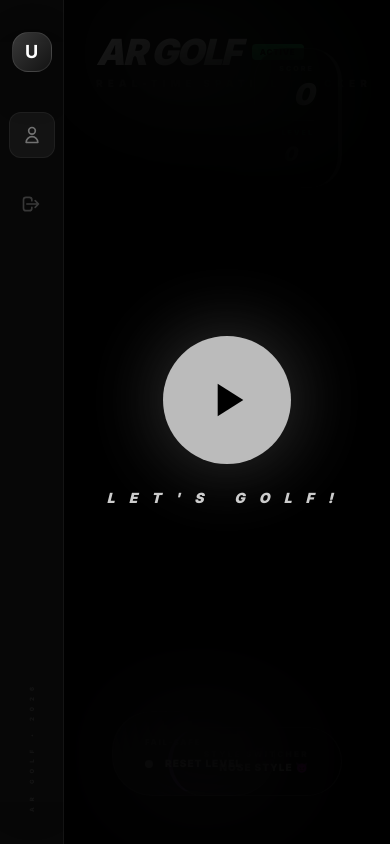
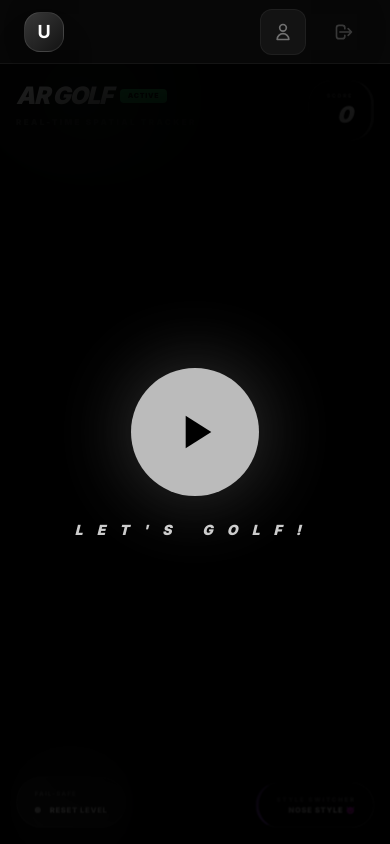
Before and after one commit to Sanam469/nextJS, a Next.js app: page /profile in a window 390 px wide. Built offline with nearby package versions, Linux system fonts and the light colour scheme.

Commit message:
feat: implement signup and login pages, user profile view, and Mediapipe-powered ARGolf game component

```diff
--- a/src/app/profile/page.tsx
+++ b/src/app/profile/page.tsx
@@ -8,7 +8,13 @@ import ARGolf from "@/components/ARGolf";
 
 export default function ProfilePage() {
     const router = useRouter()
-    const [data, setData] = useState("nothing")
+    const [data, setData] = useState<any>({
+        username: "",
+        email: "",
+        _id: ""
+    })
+
+    const [showDetails, setShowDetails] = useState(false)
 
     const logout = async () => {
         try {
@@ -24,25 +30,26 @@ export default function ProfilePage() {
     const getUserDetails = async () => {
         const res = await axios.get('/api/users/me')
         console.log(res.data);
-        setData(res.data.data._id)
+        setData(res.data.data)
+        setShowDetails(true)
     }
 
     return (
-        <div className="flex h-screen w-screen overflow-hidden bg-[#050505] text-white selection:bg-white/20">
-            {/* Slim Premium Sidebar */}
-            <aside className="w-16 lg:w-20 border-r border-white/5 bg-white/[0.01] backdrop-blur-3xl flex flex-col items-center py-8 z-50">
-                <div className="w-10 h-10 rounded-2xl bg-gradient-to-br from-white/20 to-white/5 flex items-center justify-center text-lg font-bold mb-10 border border-white/10 shadow-2xl">
-                    {data !== 'nothing' ? data.substring(0, 1).toUpperCase() : "U"}
+        <div className="flex h-screen w-screen overflow-hidden bg-[#050505] text-white selection:bg-white/20 flex-col lg:flex-row">
+            {/* Slim Premium Sidebar - Responsive */}
+            <aside className="w-full lg:w-20 h-16 lg:h-full border-b lg:border-b-0 lg:border-r border-white/5 bg-white/[0.01] backdrop-blur-3xl flex lg:flex-col items-center justify-between lg:justify-start px-6 lg:px-0 lg:py-8 z-50">
+                <div className="w-10 h-10 rounded-2xl bg-gradient-to-br from-white/20 to-white/5 flex items-center justify-center text-lg font-bold lg:mb-10 border border-white/10 shadow-2xl">
+                    {data.username ? data.username.substring(0, 1).toUpperCase() : "U"}
                 </div>
 
-                <nav className="flex-1 flex flex-col gap-6">
+                <nav className="flex lg:flex-col gap-4 lg:gap-6">
                     <button
                         onClick={getUserDetails}
                         className="p-3 rounded-xl bg-white/5 border border-white/5 hover:bg-white/10 transition-all group relative"
                         title="Account ID"
                     >
                         <svg className="w-5 h-5 text-white/40 group-hover:text-white" fill="none" stroke="currentColor" viewBox="0 0 24 24"><path strokeLinecap="round" strokeLinejoin="round" strokeWidth="2" d="M16 7a4 4 0 11-8 0 4 4 0 018 0zM12 14a7 7 0 00-7 7h14a7 7 0 00-7-7z"></path></svg>
-                        <span className="absolute left-full ml-4 px-2 py-1 bg-white text-black text-[9px] font-black rounded opacity-0 group-hover:opacity-100 whitespace-nowrap pointer-events-none transition-opacity tracking-widest uppercase">ID</span>
+                        <span className="hidden lg:block absolute left-full ml-4 px-2 py-1 bg-white text-black text-[9px] font-black rounded opacity-0 group-hover:opacity-100 whitespace-nowrap pointer-events-none transition-opacity tracking-widest uppercase">ID</span>
                     </button>
 
                     <button
@@ -51,27 +58,70 @@ export default function ProfilePage() {
                         title="Logout"
                     >
                         <svg className="w-5 h-5 text-white/20 group-hover:text-red-500" fill="none" stroke="currentColor" viewBox="0 0 24 24"><path strokeLinecap="round" strokeLinejoin="round" strokeWidth="2" d="M17 16l4-4m0 0l-4-4m4 4H7m6 4v1a3 3 0 01-3 3H6a3 3 0 01-3-3V7a3 3 0 013-3h4a3 3 0 013 3v1"></path></svg>
-                        <span className="absolute left-full ml-4 px-2 py-1 bg-red-500 text-white text-[9px] font-black rounded opacity-0 group-hover:opacity-100 whitespace-nowrap pointer-events-none transition-opacity tracking-widest uppercase">Exit</span>
+                        <span className="hidden lg:block absolute left-full ml-4 px-2 py-1 bg-red-500 text-white text-[9px] font-black rounded opacity-0 group-hover:opacity-100 whitespace-nowrap pointer-events-none transition-opacity tracking-widest uppercase">Exit</span>
                     </button>
                 </nav>
 
-                <div className="rotate-180 [writing-mode:vertical-lr] text-[6px] font-black uppercase tracking-[1em] text-white/5 mt-auto">
+                <div className="hidden lg:block rotate-180 [writing-mode:vertical-lr] text-[6px] font-black uppercase tracking-[1em] text-white/5 mt-auto">
                     AR GOLF • 2026
                 </div>
             </aside>
 
-            {/* Main Workspace - Zero Padding/Margin for Full Screen AR */}
+            {/* Main Workspace */}
             <main className="flex-1 relative bg-black overflow-hidden m-0 p-0">
-                {/* Header Overlay */}
-                <header className="absolute top-8 left-8 z-40 pointer-events-none">
+                {/* Header Overlay - Adjusted for mobile */}
+                <header className="absolute top-4 lg:top-8 left-4 lg:left-8 z-40 pointer-events-none">
                     <div className="flex flex-col gap-1">
-                        <div className="flex items-center gap-3">
-                            <h1 className="text-4xl font-black tracking-tighter uppercase italic text-white/90">AR Golf</h1>
-                            <div className="px-2 py-0.5 bg-green-500 text-black text-[8px] font-black rounded uppercase tracking-widest shadow-xl">Active</div>
+                        <div className="flex items-center gap-2 lg:gap-3">
+                            <h1 className="text-2xl lg:text-4xl font-black tracking-tighter uppercase italic text-white/90">AR Golf</h1>
+                            <div className="px-2 py-0.5 bg-green-500 text-black text-[7px] lg:text-[8px] font-black rounded uppercase tracking-widest shadow-xl">Active</div>
                         </div>
-                        <p className="text-[10px] font-black text-white/20 uppercase tracking-[0.5em]">Real-time Spatial Tracker</p>
+                        <p className="text-[8px] lg:text-[10px] font-black text-white/20 uppercase tracking-[0.3em] lg:tracking-[0.5em]">Real-time Spatial Tracker</p>
                     </div>
                 </header>
+
+                {/* User Details Modal Card */}
+                {showDetails && (
+                    <div className="absolute inset-0 z-50 flex items-center justify-center p-4 bg-black/40 backdrop-blur-md">
+                        <div className="w-full max-w-sm bg-[#0a0a0a] border border-white/10 rounded-3xl p-8 shadow-2xl animate-in zoom-in duration-300">
+                            <div className="flex justify-between items-start mb-6">
+                                <div className="p-3 bg-white/5 rounded-2xl">
+                                    <svg className="w-6 h-6 text-white" fill="none" stroke="currentColor" viewBox="0 0 24 24"><path strokeLinecap="round" strokeLinejoin="round" strokeWidth="2" d="M16 7a4 4 0 11-8 0 4 4 0 018 0zM12 14a7 7 0 00-7 7h14a7 7 0 00-7-7z"></path></svg>
+                                </div>
+                                <button onClick={() => setShowDetails(false)} className="text-white/20 hover:text-white transition-colors">
+                                    <svg className="w-5 h-5" fill="none" stroke="currentColor" viewBox="0 0 24 24"><path strokeLinecap="round" strokeLinejoin="round" strokeWidth="2" d="M6 18L18 6M6 6l12 12"></path></svg>
+                                </button>
+                            </div>
+
+                            <div className="mb-8">
+                                <h1 className="text-2xl font-black text-white uppercase italic leading-none mb-1">{data.username || "GOLFER"}</h1>
+                                <p className="text-[10px] font-black text-green-500 uppercase tracking-widest">Active Player</p>
+                            </div>
+
+                            <div className="space-y-4">
+                                <div className="p-4 bg-white/[0.02] border border-white/5 rounded-2xl">
+                                    <span className="block text-[8px] uppercase tracking-widest text-white/20 mb-1">Email Address</span>
+                                    <span className="text-white font-medium text-xs break-all">{data.email || "No Email linked"}</span>
+                                </div>
+                                <div className="p-4 bg-white/[0.02] border border-white/5 rounded-2xl">
+                                    <span className="block text-[8px] uppercase tracking-widest text-white/20 mb-1">Reference ID</span>
+                                    <code className="text-green-500 font-mono text-[10px] break-all">{data._id}</code>
+                                </div>
+                                <div className="p-4 bg-white/[0.02] border border-white/5 rounded-2xl flex items-center justify-between">
+                                    <span className="text-[8px] uppercase tracking-widest text-white/20">Status</span>
+                                    <span className="text-[10px] font-black text-white uppercase italic">Verified • 2026</span>
+                                </div>
+                            </div>
+
+                            <button
+                                onClick={() => setShowDetails(false)}
+                                className="w-full mt-8 py-4 bg-white text-black text-[10px] font-black uppercase tracking-widest rounded-2xl hover:bg-gray-200 transition-all active:scale-95"
+                            >
+                                Close Identification
+                            </button>
+                        </div>
+                    </div>
+                )}
 
                 <div className="absolute inset-0 w-full h-full">
                     <ARGolf />
--- a/src/components/ARGolf.tsx
+++ b/src/components/ARGolf.tsx
@@ -21,9 +21,8 @@ type Hole = {
 };
 
 const FINGER_INDEXES = [8, 12];
-const SIDE_MARGIN = 40;
-const TOP_MARGIN = 0;
-const BOTTOM_WALL = 110;
+const SIDE_MARGIN = 12; // "Very thin"
+const BOTTOM_WALL = 180; // "A bit wide"
 
 export default function ARGolf() {
     const videoRef = useRef<HTMLVideoElement>(null);
@@ -35,6 +34,7 @@ export default function ARGolf() {
     const [isStarted, setIsStarted] = useState(false);
     const [isHardMode, setIsHardMode] = useState(false);
 
+    const scoreRef = useRef(0);
     const ballsRef = useRef<Ball[]>([]);
     const holeRef = useRef<Hole | null>(null);
     const fingersRef = useRef<Record<number, { x: number, y: number, vx: number, vy: number }>>({});
@@ -43,14 +43,24 @@ export default function ARGolf() {
     const handLandmarkerRef = useRef<HandLandmarker | null>(null);
     const isHardModeRef = useRef(false);
     const lastTimeRef = useRef(performance.now());
-    const ballTrailsRef = useRef<Record<number, {x: number, y: number}[]>>({});
-    const markerTrailsRef = useRef<{x: number, y: number}[]>([]);
+    const ballTrailsRef = useRef<Record<number, { x: number, y: number }[]>>({});
+    const markerTrailsRef = useRef<{ x: number, y: number }[]>([]);
+    const streamRef = useRef<MediaStream | null>(null);
 
     const missAudioRef = useRef<HTMLAudioElement | null>(null);
     const winAudioRef = useRef<HTMLAudioElement | null>(null);
     const fliesRef = useRef<{ x: number, y: number, vx: number, vy: number }[]>([]);
     const windParticlesRef = useRef<{ x: number, y: number, speed: number, length: number }[]>([]);
     const grassEdgesRef = useRef<{ left: number[], right: number[], bottom: number[] }>({ left: [], right: [], bottom: [] });
+
+    useEffect(() => {
+        return () => {
+            if (streamRef.current) {
+                streamRef.current.getTracks().forEach(track => track.stop());
+                console.log("Camera tracks stopped");
+            }
+        };
+    }, []);
 
     useEffect(() => {
         let timer: NodeJS.Timeout;
@@ -63,16 +73,21 @@ export default function ARGolf() {
     const initializeGame = async () => {
         setIsStarted(true);
         setStatus("Starting...");
+        scoreRef.current = 0;
+        setScore(0);
         missAudioRef.current = new Audio("/sounds/fahh.mp3");
         winAudioRef.current = new Audio("/sounds/ooh.mp3");
         missAudioRef.current.load();
         winAudioRef.current.load();
 
-        ballsRef.current = Array.from({ length: 3 }, (_, i) => ({
-            id: i, x: 400, y: 300, vx: 0, vy: 0, radius: 12
+        const w = window.innerWidth;
+        const h = window.innerHeight;
+
+        ballsRef.current = Array.from({ length: 1 }, (_, i) => ({
+            id: i, x: w / 2, y: h / 2, vx: 0, vy: 0, radius: 12
         }));
 
-        holeRef.current = { id: 0, x: 400, y: 45, vx: 0, radius: 36 };
+        holeRef.current = { id: 0, x: w / 2, y: h * 0.12, vx: 0, radius: 36 };
 
         // Initialize flies
         fliesRef.current = Array.from({ length: 20 }, () => ({
@@ -95,8 +110,13 @@ export default function ARGolf() {
     const startCamera = async () => {
         try {
             const stream = await navigator.mediaDevices.getUserMedia({
-                video: { width: 1280, height: 720 }
+                video: {
+                    width: { ideal: 1280 },
+                    height: { ideal: 720 },
+                    facingMode: "user"
+                }
             });
+            streamRef.current = stream;
             if (videoRef.current) {
                 videoRef.current.srcObject = stream;
                 videoRef.current.onloadedmetadata = () => initAI();
@@ -141,11 +161,13 @@ export default function ARGolf() {
 
     const renderLoop = () => {
         const canvas = canvasRef.current;
-        const ctx = canvas?.getContext('2d');
+        const ctx = canvas?.getContext('2d', { alpha: false });
         const video = videoRef.current;
         if (!canvas || !ctx || !video) return;
 
         const render = () => {
+            canvas.width = window.innerWidth;
+            canvas.height = window.innerHeight;
             const width = canvas.width;
             const height = canvas.height;
             const now = performance.now();
@@ -185,7 +207,8 @@ export default function ARGolf() {
         if (!hole || !results) return;
 
         hole.x += hole.vx * dt;
-        if (hole.x > width - SIDE_MARGIN - 60 || hole.x < SIDE_MARGIN + 60) hole.vx *= -1;
+        // Turn around earlier on the right to avoid getting stuck behind the Score Card
+        if (hole.x > width - SIDE_MARGIN - 180 || hole.x < SIDE_MARGIN + 60) hole.vx *= -1;
 
         const isHard = isHardModeRef.current;
 
@@ -291,14 +314,17 @@ export default function ARGolf() {
 
             const dist = Math.hypot(ball.x - hole.x, ball.y - hole.y);
             if (dist < hole.radius) {
-                const newScore = score + 1;
-                if (newScore >= 12) {
+                scoreRef.current += 2;
+                const newScore = scoreRef.current;
+                setScore(newScore);
+
+                if (newScore >= 24) {
+                    scoreRef.current = 0;
                     setScore(0);
                     setHoleSpeed(0);
                     setEffect('win');
                     resetPositions();
                 } else {
-                    setScore(newScore);
                     setHoleSpeed(s => s + 2);
                     setEffect('win');
                     resetBall(ball, width, height);
@@ -317,22 +343,21 @@ export default function ARGolf() {
         const canvas = canvasRef.current;
         if (!canvas) return;
         const width = canvas.width;
+        const height = canvas.height;
 
         if (holeRef.current) {
             holeRef.current.x = width / 2;
             holeRef.current.vx = 0;
         }
 
-        ballsRef.current.forEach(ball => {
-            ball.x = width / 2;
-            ball.vx = 0;
-            ball.vy = 0;
-        });
+        ballsRef.current.forEach(ball => resetBall(ball, width, height));
     };
 
     const resetBall = (ball: Ball, width: number, height: number) => {
-        ball.x = width / 2; ball.y = height / 2;
-        ball.vx = 0; ball.vy = 0;
+        ball.x = width / 2;
+        ball.y = height / 2;
+        ball.vx = 0;
+        ball.vy = 0;
     };
 
     const drawGame = (ctx: CanvasRenderingContext2D, width: number, height: number, results: any) => {
@@ -488,8 +513,8 @@ export default function ARGolf() {
 
     return (
         <div className="w-full h-full bg-black flex items-center justify-center relative">
-            <video ref={videoRef} className="hidden" autoPlay playsInline />
-            <canvas ref={canvasRef} className="w-full h-full object-cover pointer-events-none" width={1280} height={720} />
+            <video ref={videoRef} className="hidden" autoPlay playsInline muted />
+            <canvas ref={canvasRef} className="w-full h-full object-cover pointer-events-none" />
 
             {!isStarted && (
                 <div className="absolute inset-0 z-[100] bg-black/80 backdrop-blur-3xl flex items-center justify-center">
@@ -502,14 +527,14 @@ export default function ARGolf() {
                 </div>
             )}
 
-            <div className="absolute bottom-12 right-12 flex flex-col items-end gap-4 z-40">
+            <div className="absolute bottom-4 lg:bottom-12 right-4 lg:right-12 flex flex-col items-end gap-4 z-40 scale-75 lg:scale-100 origin-bottom-right">
                 <button
                     onClick={() => {
                         const next = !isHardMode;
                         setIsHardMode(next);
                         isHardModeRef.current = next;
                     }}
-                    className="group bg-black/60 hover:bg-black/80 backdrop-blur-3xl text-white border border-white/20 px-8 py-5 rounded-[2.5rem] font-black uppercase tracking-widest text-[10px] active:scale-95 transition-all shadow-2xl flex items-center gap-4 border-l-4 border-l-purple-500"
+                    className="group bg-black/60 hover:bg-black/80 backdrop-blur-3xl text-white border border-white/20 px-6 lg:px-8 py-4 lg:py-5 rounded-[2.5rem] font-black uppercase tracking-widest text-[10px] active:scale-95 transition-all shadow-2xl flex items-center gap-4 border-l-4 border-l-purple-500"
                 >
                     <div className="flex flex-col items-end text-right">
                         <span className="opacity-40 text-[8px] tracking-[0.3em]">Style Switcher</span>
@@ -520,10 +545,10 @@ export default function ARGolf() {
                 </button>
             </div>
 
-            <div className="absolute bottom-12 left-12 flex flex-col items-start gap-4 z-40">
+            <div className="absolute bottom-4 lg:bottom-12 left-4 lg:left-12 flex flex-col items-start gap-4 z-40 scale-75 lg:scale-100 origin-bottom-left">
                 <button
                     onClick={resetPositions}
-                    className="bg-white/10 hover:bg-white/20 backdrop-blur-3xl text-white border border-white/10 px-8 py-6 rounded-[2.5rem] font-black uppercase tracking-widest text-[10px] active:scale-95 transition-all shadow-2xl group flex flex-col items-start gap-1"
+                    className="bg-white/10 hover:bg-white/20 backdrop-blur-3xl text-white border border-white/10 px-6 lg:px-8 py-4 lg:py-6 rounded-[2.5rem] font-black uppercase tracking-widest text-[10px] active:scale-95 transition-all shadow-2xl group flex flex-col items-start gap-1"
                 >
                     <span className="opacity-40 text-[8px] tracking-[0.2em] mb-1">Fail-Safe</span>
                     <div className="flex items-center gap-3">
@@ -533,16 +558,11 @@ export default function ARGolf() {
                 </button>
             </div>
 
-            <div className="absolute top-12 right-12 flex flex-col items-end gap-5 pointer-events-none z-40">
+            <div className="absolute top-4 lg:top-12 right-4 lg:right-12 flex flex-col items-end gap-5 pointer-events-none z-40 scale-75 lg:scale-100 origin-top-right">
                 <div className="bg-black/60 backdrop-blur-3xl border border-white/10 px-6 py-4 rounded-[2rem] shadow-2xl flex flex-col items-end gap-2 border-r-4 border-r-white/20">
                     <div className="flex flex-col items-end leading-none">
                         <span className="text-[7px] font-black uppercase tracking-[0.3em] text-white/30 mb-1">Score</span>
                         <span className="text-3xl font-black text-white italic">{score}</span>
-                    </div>
-                    <div className="w-8 h-[1px] bg-white/10" />
-                    <div className="flex flex-col items-end leading-none">
-                        <span className="text-[7px] font-black uppercase tracking-[0.3em] text-green-500/50 mb-1">Level</span>
-                        <span className="text-xl font-black text-white italic opacity-70">{score}<span className="text-[10px] text-white/20 ml-0.5">/12</span></span>
                     </div>
                 </div>
             </div>
```
Also changed, not shown: src/app/login/page.tsx (+8 -8 lines), src/app/signup/page.tsx (+7 -7 lines).
